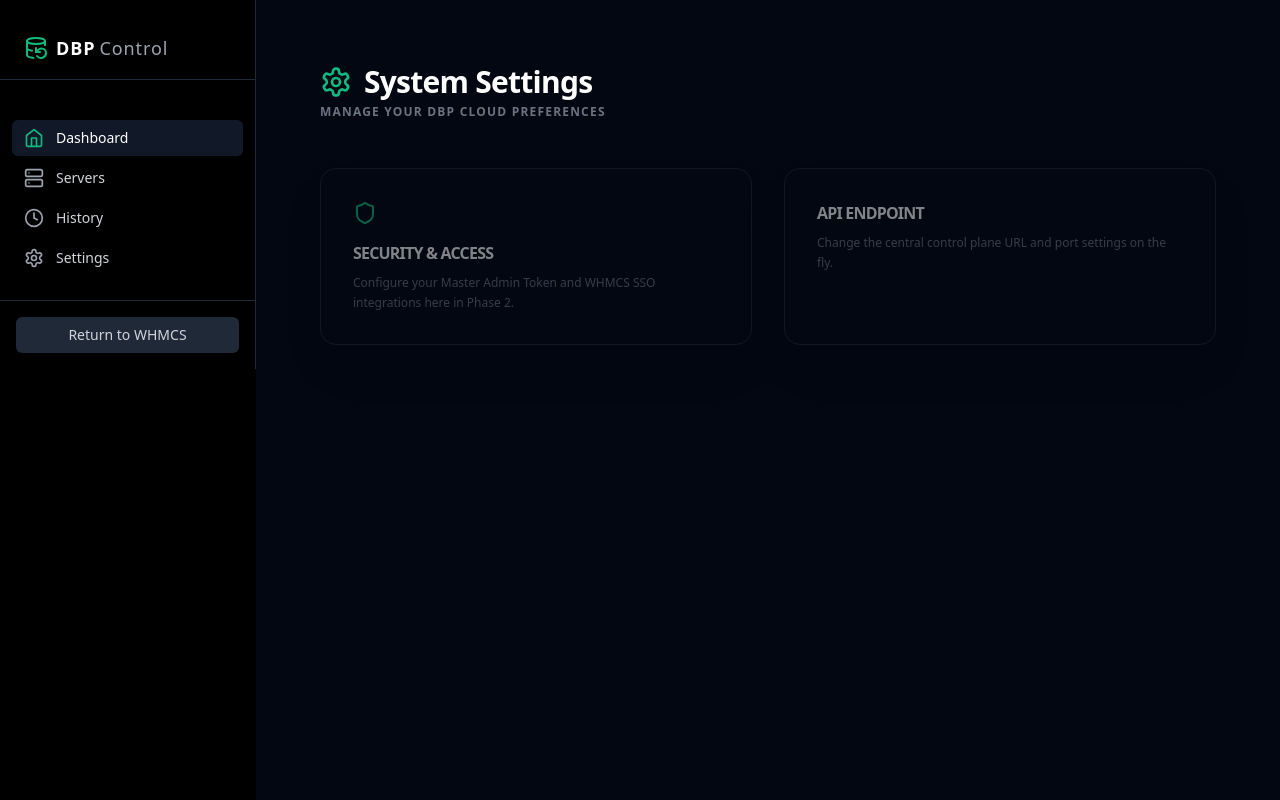
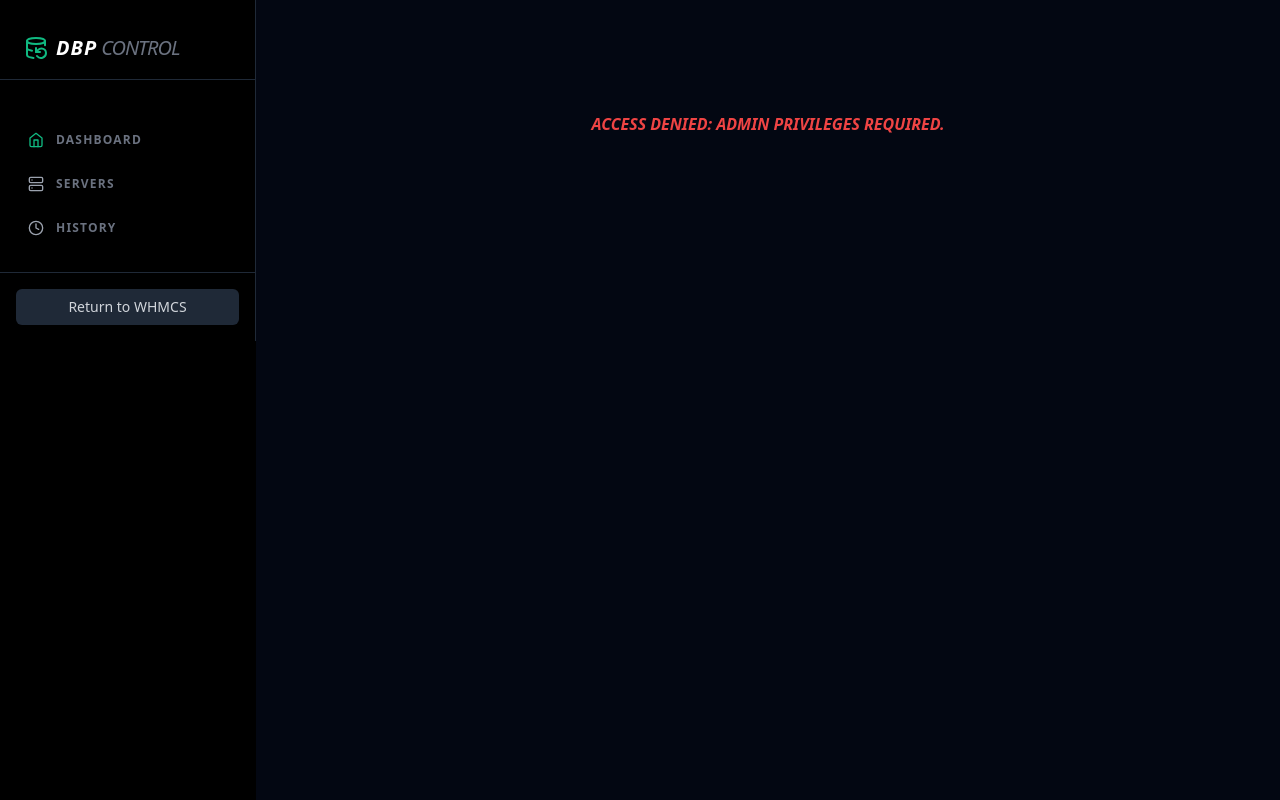
Before and after one commit to soporte-hostingweb/dockerbackupprov, a Next.js app in the folder ui/: page /settings in a window 1280 px wide. Built offline with nearby package versions, Linux system fonts and the light colour scheme.

Commit message:
V2.6 SaaS Orchestration: Separate Admin settings (Sidebar) from Tenant override (Dashboard)

```diff
--- a/ui/src/app/settings/page.tsx
+++ b/ui/src/app/settings/page.tsx
@@ -1,32 +1,162 @@
 'use client';
-import { Settings, Shield } from "lucide-react";
+import { useState, useEffect } from "react";
+import { useSearchParams, useRouter } from "next/navigation";
+import { Settings, Shield, Cloud, Lock, Save, Globe } from "lucide-react";
 
 export default function SettingsPage() {
+  const searchParams = useSearchParams();
+  const isAdmin = searchParams.get("admin") === "1";
+  const sso = searchParams.get("sso");
+
+  const [settings, setSettings] = useState({
+    wasabi_key: '',
+    wasabi_secret: '',
+    wasabi_bucket: '',
+    wasabi_region: 'us-east-1',
+    restic_password: ''
+  });
+  const [loading, setLoading] = useState(true);
+  const [saving, setSaving] = useState(false);
+
+  useEffect(() => {
+    if (!isAdmin) return;
+
+    async function fetchGlobalSettings() {
+      try {
+        // Obtenemos los settings específicamente Globales del sistema
+        const resp = await fetch("https://api.hwperu.com/v1/user/settings?mode=global", {
+          headers: { "Authorization": sso || "" }
+        });
+        if (resp.ok) {
+          const data = await resp.json();
+          setSettings({
+            wasabi_key: data.wasabi_key || '',
+            wasabi_secret: data.wasabi_secret || '',
+            wasabi_bucket: data.wasabi_bucket || '',
+            wasabi_region: data.wasabi_region || 'us-east-1',
+            restic_password: data.restic_password || ''
+          });
+        }
+      } catch (e) {
+        console.error("Global settings fetch failed", e);
+      } finally {
+        setLoading(false);
+      }
+    }
+    fetchGlobalSettings();
+  }, [isAdmin, sso]);
+
+  const saveGlobal = async (e: React.FormEvent) => {
+    e.preventDefault();
+    setSaving(true);
+    try {
+      const resp = await fetch("https://api.hwperu.com/v1/user/settings?is_global=true", {
+        method: "POST",
+        headers: {
+          "Authorization": sso || "",
+          "Content-Type": "application/json"
+        },
+        body: JSON.stringify(settings)
+      });
+      if (resp.ok) {
+        alert("✅ CONFIGURACIÓN MAESTRA GLOBAL ACTUALIZADA.\nTodos los clientes sin configuración propia usarán estos datos.");
+      }
+    } catch (err) {
+      alert("❌ Error al guardar.");
+    } finally {
+      setSaving(false);
+    }
+  };
+
+  if (!isAdmin) {
+    return <div className="p-20 text-center text-red-500 font-black uppercase italic">Access Denied: Admin privileges required.</div>;
+  }
+
   return (
-    <div className="max-w-7xl mx-auto p-8 space-y-12">
-      <div className="flex flex-col">
-          <h1 className="text-3xl font-bold tracking-tight text-white flex items-center gap-3">
-             <Settings className="text-emerald-500" size={32} />
-             System Settings
-          </h1>
-          <p className="text-xs text-gray-500 uppercase tracking-widest mt-1 font-bold">Manage your DBP Cloud Preferences</p>
+    <div className="max-w-4xl mx-auto p-8 space-y-8 animate-in fade-in duration-700">
+      <div className="flex flex-col md:flex-row justify-between items-end gap-4 border-b border-gray-900 pb-8">
+          <div>
+            <h1 className="text-4xl font-black tracking-tighter text-white italic flex items-center gap-3 uppercase">
+                <Globe className="text-emerald-500" size={36} />
+                Global Infrastructure
+            </h1>
+            <p className="text-[10px] text-gray-500 uppercase tracking-[0.4em] mt-2 font-black">
+                Master SaaS Orchestration & Default Storage
+            </p>
+          </div>
+          <div className="bg-emerald-500/10 border border-emerald-500/20 px-4 py-2 rounded-xl">
+             <span className="text-[10px] font-black text-emerald-500 uppercase tracking-widest flex items-center gap-2">
+                <Shield size={12} />
+                Master Admin Mode
+             </span>
+          </div>
       </div>
 
-      <div className="grid grid-cols-1 md:grid-cols-2 gap-8 mt-12 opacity-50 cursor-not-allowed">
-         <div className="bg-gray-950 border border-gray-800 p-8 rounded-2xl shadow-2xl">
-            <Shield className="text-emerald-500 mb-4" size={24} />
-            <h3 className="font-bold text-white uppercase tracking-tighter">Security & Access</h3>
-            <p className="text-xs text-gray-500 mt-2 leading-relaxed">
-               Configure your Master Admin Token and WHMCS SSO integrations here in Phase 2.
-            </p>
-         </div>
+      <div className="grid grid-cols-1 md:grid-cols-3 gap-8">
+          <div className="md:col-span-1 space-y-4 text-gray-400">
+             <h3 className="text-white font-black uppercase text-xs tracking-widest italic">¿Qué es esto?</h3>
+             <p className="text-[11px] leading-relaxed">
+                Aquí defines el almacenamiento **Wasabi S3 Central**.
+                Si un cliente no configura su propio bucket, el sistema usará estos datos para proteger sus servidores automáticamente.
+             </p>
+             <div className="p-4 bg-gray-950 rounded-xl border border-gray-900 text-[10px] font-bold text-gray-600 italic">
+                Nota: Los datos se guardan con cifrado AES-256-GCM y nunca se exponen al cliente.
+             </div>
+          </div>
 
-         <div className="bg-gray-950 border border-gray-800 p-8 rounded-2xl shadow-2xl">
-            <h3 className="font-bold text-white uppercase tracking-tighter">API Endpoint</h3>
-            <p className="text-xs text-gray-500 mt-2 leading-relaxed">
-               Change the central control plane URL and port settings on the fly.
-            </p>
-         </div>
+          <form onSubmit={saveGlobal} className="md:col-span-2 bg-gray-950 border border-gray-900 p-8 rounded-3xl shadow-2xl space-y-6">
+             <div className="grid grid-cols-1 md:grid-cols-2 gap-6">
+                <div className="space-y-2">
+                   <label className="text-[10px] text-gray-500 font-black uppercase tracking-widest">Master Wasabi Key</label>
+                   <input
+                     type="text" value={settings.wasabi_key} onChange={(e)=>setSettings({...settings, wasabi_key: e.target.value})}
+                     className="w-full bg-black/40 border border-gray-800 rounded-xl px-4 py-3 text-sm text-white focus:border-emerald-500 outline-none transition-all font-mono"
+                   />
+                </div>
+                <div className="space-y-2">
+                   <label className="text-[10px] text-gray-500 font-black uppercase tracking-widest">Master Wasabi Secret</label>
+                   <input
+                     type="password" value={settings.wasabi_secret} onChange={(e)=>setSettings({...settings, wasabi_secret: e.target.value})}
+                     className="w-full bg-black/40 border border-gray-800 rounded-xl px-4 py-3 text-sm text-white focus:border-emerald-500 outline-none transition-all font-mono"
+                   />
+                </div>
+             </div>
+
+             <div className="grid grid-cols-1 md:grid-cols-2 gap-6">
+                <div className="space-y-2">
+                   <label className="text-[10px] text-gray-500 font-black uppercase tracking-widest">Master Bucket Name</label>
+                   <input
+                     type="text" value={settings.wasabi_bucket} onChange={(e)=>setSettings({...settings, wasabi_bucket: e.target.value})}
+                     className="w-full bg-black/40 border border-gray-800 rounded-xl px-4 py-3 text-sm text-white focus:border-emerald-500 outline-none transition-all font-mono"
+                   />
+                </div>
+                <div className="space-y-2">
+                   <label className="text-[10px] text-gray-500 font-black uppercase tracking-widest">Master Region</label>
+                   <input
+                     type="text" value={settings.wasabi_region} onChange={(e)=>setSettings({...settings, wasabi_region: e.target.value})}
+                     className="w-full bg-black/40 border border-gray-800 rounded-xl px-4 py-3 text-sm text-white focus:border-emerald-500 outline-none transition-all font-mono"
+                   />
+                </div>
+             </div>
+
+             <div className="space-y-2 pt-4 border-t border-gray-900">
+                <label className="text-[10px] text-emerald-500 font-black uppercase tracking-widest flex items-center gap-2 italic">
+                   <Lock size={12} /> Master Encryption Phrasename
+                </label>
+                <input
+                  type="password" value={settings.restic_password} onChange={(e)=>setSettings({...settings, restic_password: e.target.value})}
+                  className="w-full bg-emerald-950/10 border border-emerald-900/30 rounded-xl px-4 py-3 text-sm text-emerald-200 focus:border-emerald-500 outline-none transition-all font-mono"
+                />
+             </div>
+
+             <button
+               type="submit" disabled={saving}
+               className="w-full bg-emerald-600 hover:bg-emerald-500 text-white font-black uppercase text-xs py-4 rounded-2xl shadow-xl shadow-emerald-900/40 transition-all active:scale-[0.98] flex items-center justify-center gap-2"
+             >
+                <Save size={16} />
+                {saving ? 'UPDATING GLOBAL FABRIC...' : 'SAVE MASTER CONFIGURATION'}
+             </button>
+          </form>
       </div>
     </div>
   );
--- a/ui/src/components/Sidebar.tsx
+++ b/ui/src/components/Sidebar.tsx
@@ -1,35 +1,47 @@
 import React from 'react';
 import Link from 'next/link';
-import { usePathname } from 'next/navigation';
-import { Home, Server, Settings, DatabaseBackup, Clock } from 'lucide-react';
+import { usePathname, useSearchParams } from 'next/navigation';
+import { Home, Server, Settings, DatabaseBackup, Clock, Shield } from 'lucide-react';
 
 
 export default function Sidebar() {
+  const pathname = usePathname();
+  const searchParams = useSearchParams();
+  const isAdmin = searchParams.get("admin") === "1";
+  const sso = searchParams.get("sso");
+
+  // Mantener los parámetros en los links
+  const query = `?sso=${sso || ''}${isAdmin ? '&admin=1' : ''}`;
+
   return (
     <aside className="w-64 bg-black border-r border-gray-800 flex flex-col">
-      <div className="h-16 flex items-center px-6 border-b border-gray-800 font-bold tracking-wider text-lg mt-4 mb-4">
+      <div className="h-16 flex items-center px-6 border-b border-gray-800 font-bold tracking-wider text-xl mt-4 mb-4 uppercase italic">
         <DatabaseBackup className="w-6 h-6 text-emerald-500 mr-2" />
-        DBP <span className="font-light text-gray-400 ml-1">Control</span>
+        DBP <span className="font-light text-gray-500 ml-1 tracking-tighter">Control</span>
       </div>
 
       <nav className="flex-1 py-6 px-3 space-y-1">
-        <Link href="/" className="flex items-center px-3 py-2 text-sm font-medium rounded-md bg-gray-900 text-white group">
-          <Home className="w-5 h-5 mr-3 text-emerald-500" />
+        <Link href={`/${query}`} className={`flex items-center px-4 py-3 text-xs font-black uppercase tracking-widest rounded-xl transition-all ${pathname === '/' ? 'bg-gray-900 text-white shadow-lg border border-gray-800' : 'text-gray-500 hover:bg-gray-900 hover:text-white'}`}>
+          <Home className="w-4 h-4 mr-3 text-emerald-500" />
           Dashboard
         </Link>
-        <Link href="/servers" className="flex items-center px-3 py-2 text-sm font-medium rounded-md text-gray-300 hover:bg-gray-800 hover:text-white transition-colors group">
-          <Server className="w-5 h-5 mr-3 text-gray-400 group-hover:text-emerald-500" />
+        <Link href={`/servers${query}`} className={`flex items-center px-4 py-3 text-xs font-black uppercase tracking-widest rounded-xl transition-all ${pathname === '/servers' ? 'bg-gray-900 text-white shadow-lg border border-gray-800' : 'text-gray-500 hover:bg-gray-900 hover:text-white'}`}>
+          <Server className="w-4 h-4 mr-3 text-gray-400 group-hover:text-emerald-500" />
           Servers
         </Link>
-        <Link href="/history" className="flex items-center px-3 py-2 text-sm font-medium rounded-md text-gray-300 hover:bg-gray-800 hover:text-white transition-colors group">
-          <Clock className="w-5 h-5 mr-3 text-gray-400 group-hover:text-emerald-500" />
+        <Link href={`/history${query}`} className={`flex items-center px-4 py-3 text-xs font-black uppercase tracking-widest rounded-xl transition-all ${pathname === '/history' ? 'bg-gray-900 text-white shadow-lg border border-gray-800' : 'text-gray-500 hover:bg-gray-900 hover:text-white'}`}>
+          <Clock className="w-4 h-4 mr-3 text-gray-400 group-hover:text-emerald-500" />
           History
         </Link>
-        <Link href="/settings" className="flex items-center px-3 py-2 text-sm font-medium rounded-md text-gray-300 hover:bg-gray-800 hover:text-white transition-colors group">
-          <Settings className="w-5 h-5 mr-3 text-gray-400 group-hover:text-emerald-500" />
-          Settings
-        </Link>
+
+        {isAdmin && (
+          <Link href={`/settings${query}`} className={`flex items-center px-4 py-3 text-xs font-black uppercase tracking-widest rounded-xl transition-all ${pathname === '/settings' ? 'bg-gray-900 text-white shadow-lg border border-gray-800' : 'text-gray-500 hover:bg-gray-900 hover:text-white'}`}>
+            <Settings className="w-4 h-4 mr-3 text-gray-400 group-hover:text-emerald-500" />
+            System & Master
+          </Link>
+        )}
       </nav>
+
 
 
       <div className="p-4 border-t border-gray-800">
```
Also changed, not shown: ui/src/app/page.tsx (+8 -17 lines).
